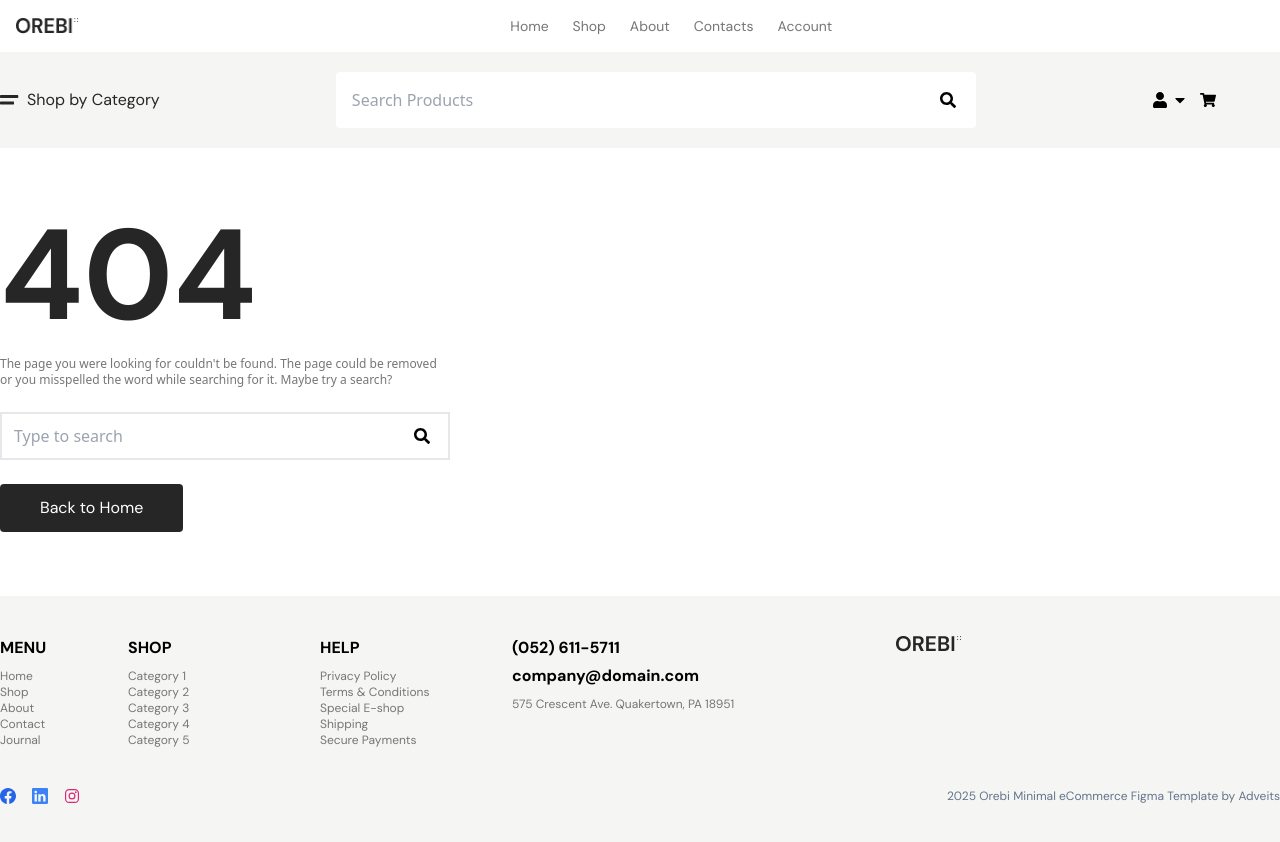
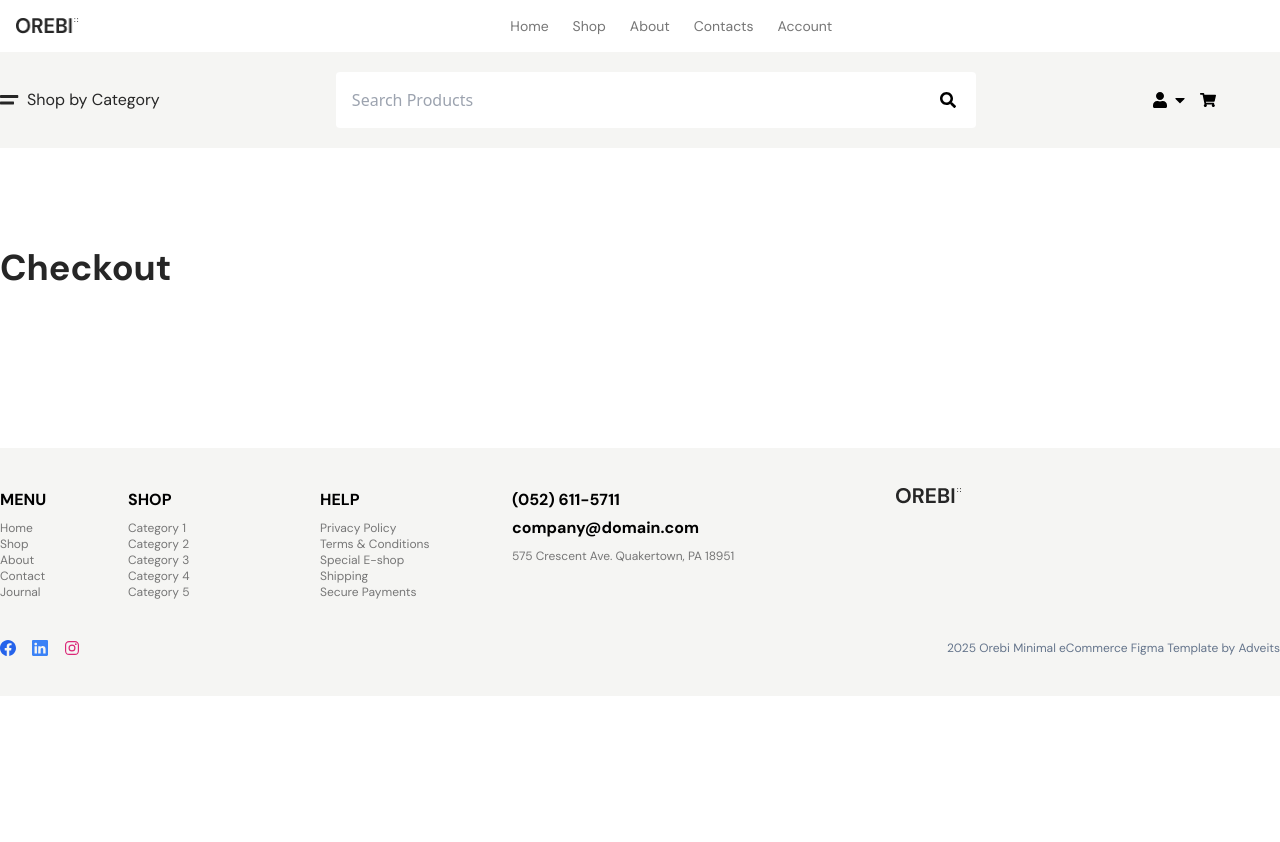
Before and after one commit to NH-Bappy/Orebi, a React (Vite) app: page /Checkout in a window 1280 px wide. After the commit the page ends 800 px from the top, so only its background shows below. Built offline with nearby package versions, Linux system fonts and the light colour scheme.

Commit message:
add new page

```diff
--- a/src/App.jsx
+++ b/src/App.jsx
@@ -13,6 +13,9 @@ import Account from "./pages/Account";
 import RootLayout from "./componants/RootLayout";
 import Error from "./pages/Error";
 import Cart from "./pages/Cart";
+import MyAccount from "./pages/MyAccount";
+import Sign_up from "./pages/Sign_up";
+import Checkout from "./pages/Checkout";
 
 function App() {
   const router = createBrowserRouter(
@@ -51,6 +54,21 @@ function App() {
       </Route>
 
       <Route
+        path="MyAccount"
+        element={<MyAccount/>}>
+      </Route>
+
+      <Route
+        path="Sign_up"
+        element={<Sign_up/>}>
+      </Route>
+
+      <Route
+        path="Checkout"
+        element={<Checkout/>}>
+      </Route>
+
+      <Route
         path="*"
         element={<Error/>}>
       </Route>
--- a/src/icons/Login.jsx
+++ b/src/icons/Login.jsx
@@ -3,6 +3,7 @@ import React, { useRef } from 'react'
 import { FaUser,FaCaretDown } from "react-icons/fa";
 import Flex from '../layer/Flex';
 import Menu from '../layer/Menu';
+import { Link } from 'react-router-dom';
 
 const Login = () => {
     let dropRef = useRef(null)
@@ -26,8 +27,13 @@ const Login = () => {
 
         <div className="mt-3 w-40 bg-white hidden absolute right-0 text-center rounded" ref={dropRef}>
         <ul>
+        <Link to={"/MyAccount"}>
         <Menu menuName={'My Account'} className={'my-1 hover:bg-black hover:text-white hover:font-bold py-2 border-b-2'}/>
+        </Link>
+        <Link to={'Checkout'}>
         <Menu menuName={'Log Out'} className={'my-1 hover:bg-black hover:text-white hover:font-bold py-2'}/>
+        </Link>
+
         </ul>
         </div>
     </div>
--- a/src/pages/Account.jsx
+++ b/src/pages/Account.jsx
@@ -47,7 +47,7 @@ const Account = () => {
         <Text texts={"Welcome and thank you for visiting my website! I'm thrilled to have you here. Whether you're exploring for the first time or just curious, I hope you find everything you're looking for. If you need any assistance or have questions, feel free to reach out. Enjoy your visit!"} as={"p"} className={"py-5 font-dmSans text-mColor "}/>
 
         <div className="flex justify-center ">
-          <Link><button className='font-semibold text-xl font-dmSans hover:text-blue-500 '>And Please Sign up </button></Link>
+          <Link to={'/Sign_up'}><button className='font-semibold text-xl font-dmSans hover:text-blue-500 '>And Please Sign up </button></Link>
         </div>
       </div>
 
--- /dev/null
+++ b/src/pages/Checkout.jsx
@@ -0,0 +1,17 @@
+import React from 'react'
+import Container from '../layer/Container'
+import Text from '../layer/Text'
+
+const Checkout = () => {
+  return (
+    <>
+    <div className="py-20">
+        <Container>
+            <Text texts={"Checkout"} as={"h3"} className={"text-4xl font-bold pt-5 font-dmSans pb-20 text-DDC"}/>
+        </Container>
+    </div>
+    </>
+  )
+}
+
+export default Checkout
--- /dev/null
+++ b/src/pages/MyAccount.jsx
@@ -0,0 +1,17 @@
+import React from 'react'
+import Container from '../layer/Container'
+import Text from '../layer/Text'
+
+const MyAccount = () => {
+  return (
+    <>
+    <div className="py-20">
+        <Container>
+        <Text texts={"My Account"} as={"h2"} className={"text-4xl font-bold pt-5 font-dmSans pb-20 text-DDC"}/>
+        </Container>
+    </div>
+    </>
+  )
+}
+
+export default MyAccount
--- /dev/null
+++ b/src/pages/Sign_up.jsx
@@ -0,0 +1,18 @@
+import React from 'react'
+import Container from '../layer/Container'
+import Text from '../layer/Text'
+
+
+const Sign_up = () => {
+  return (
+    <>
+    <div className="py-20">
+    <Container>
+        <Text texts={"Sign up"} as={"h3"} className={"text-4xl font-bold pt-5 font-dmSans pb-20 text-DDC"}/>
+    </Container>
+</div>
+</>
+  )
+}
+
+export default Sign_up
```
